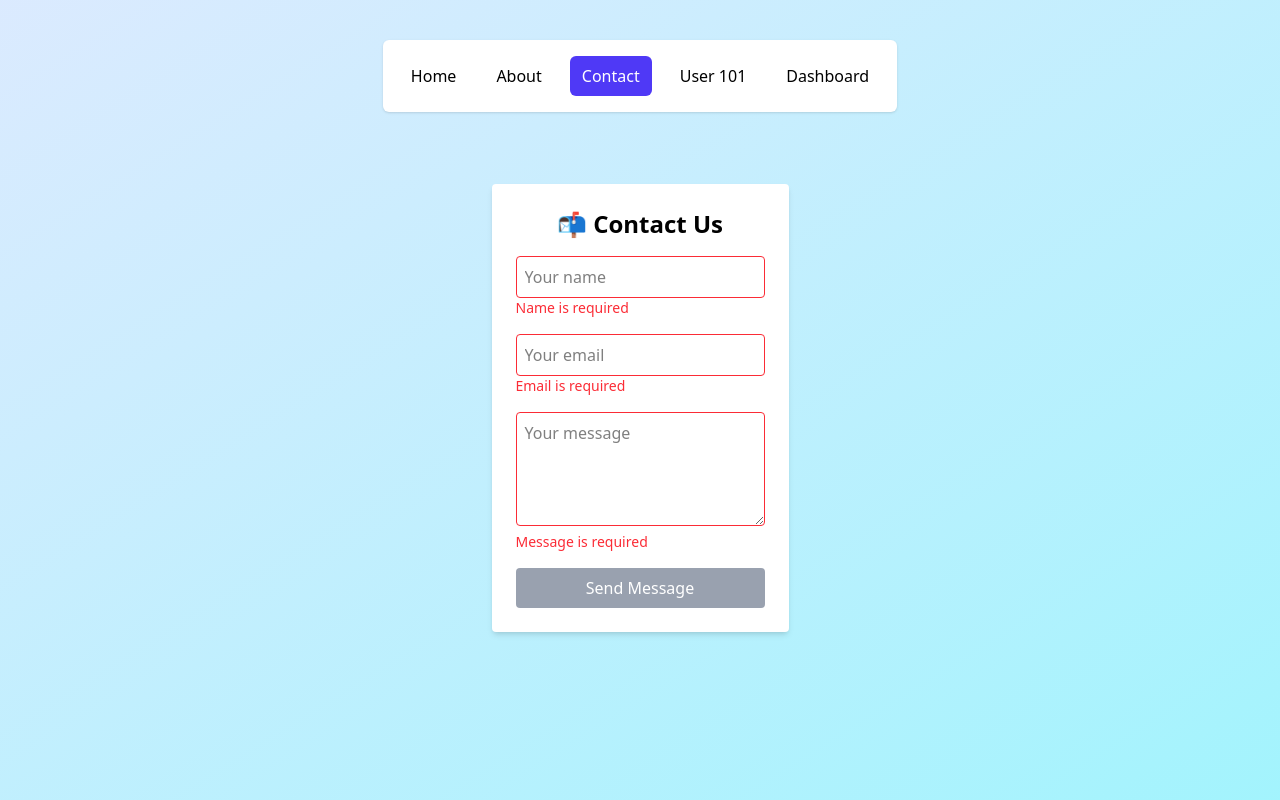
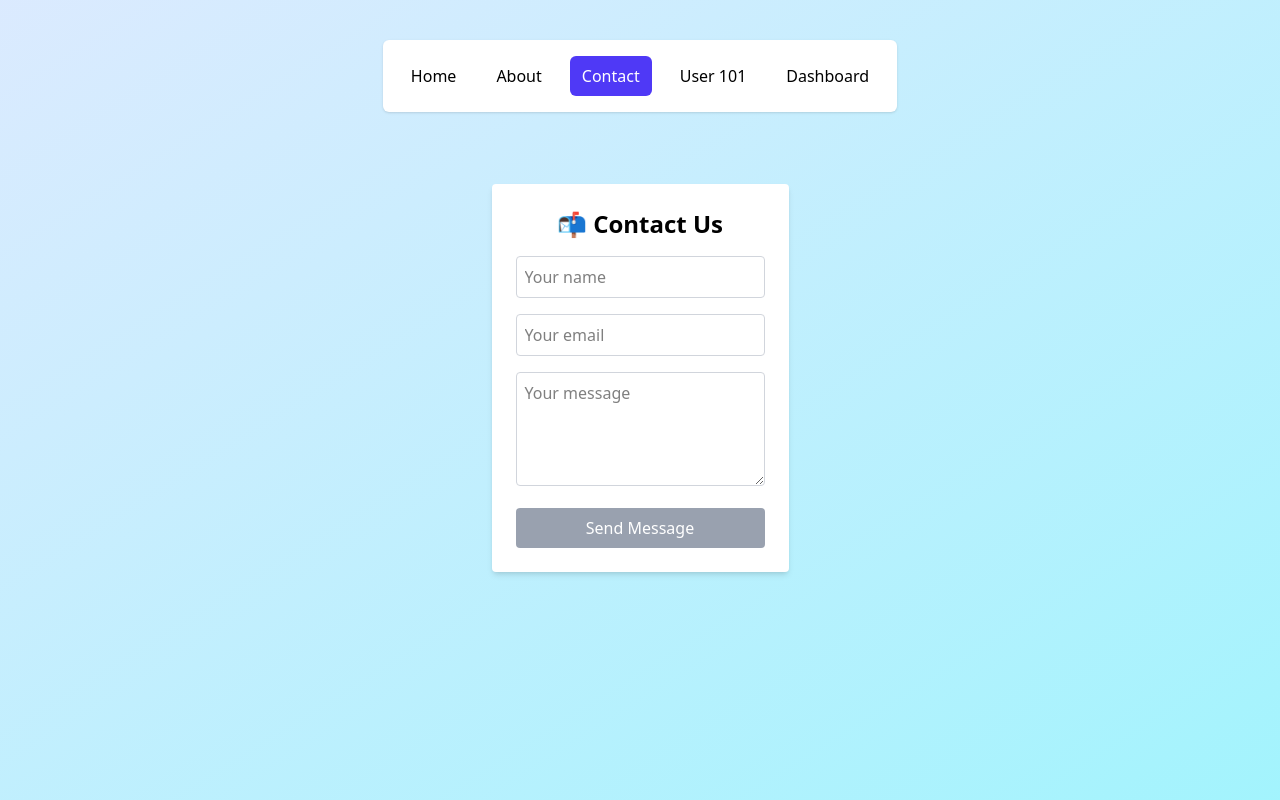
Before and after one commit to singhHariom1/react-from-scratch, a React (Vite) app: page /contact in a window 1280 px wide. Built offline with nearby package versions, Linux system fonts and the light colour scheme.

Commit message:
Stage 06.4: Improved validation with onBlur + added toast notifications

```diff
--- a/package.json
+++ b/package.json
@@ -14,6 +14,7 @@
     "axios": "^1.10.0",
     "react": "^19.1.0",
     "react-dom": "^19.1.0",
+    "react-hot-toast": "^2.5.2",
     "react-router-dom": "^7.6.3",
     "tailwindcss": "^4.1.11"
   },
--- a/src/components/ContactForm.jsx
+++ b/src/components/ContactForm.jsx
@@ -1,6 +1,7 @@
 import { useState, useEffect } from "react";
 import FormInput from "./FormInput";
 import FormTextarea from "./FormTextarea";
+import toast from "react-hot-toast";
 
 const ContactForm = () => {
   const [formData, setFormData] = useState({
@@ -11,6 +12,13 @@ const ContactForm = () => {
 
   const [errors, setErrors] = useState({});
   const [isFormValid, setIsFormValid] = useState(false);
+  const [touched, setTouched] = useState({});
+
+  const handleBlur = (e) => {
+    const { name } = e.target;
+
+    setTouched((prev) => ({ ...prev, [name]: true }));
+  };
 
   const handleChange = (e) => {
     const { name, value } = e.target;
@@ -40,8 +48,9 @@ const ContactForm = () => {
     if (!isFormValid) return;
 
     console.log("📝 Form submitted:", formData);
-    alert("Form submitted! Check console.");
+    toast.success("Message sent successfully! ✅");
     setFormData({ name: "", email: "", message: "" });
+    setTouched({});
   };
 
   return (
@@ -56,19 +65,20 @@ const ContactForm = () => {
           name="name"
           value={formData.name}
           onChange={handleChange}
+          onBlur={handleBlur}
           placeholder="Your name"
-          error={errors.name}
+          error={touched.name && errors.name}
         />
       </div>
 
       <div>
         <FormInput
-          type="email"
           name="email"
           value={formData.email}
           onChange={handleChange}
+          onBlur={handleBlur}
           placeholder="Your email"
-          error={errors.email}
+          error={touched.email && errors.email}
         />
       </div>
 
@@ -77,7 +87,8 @@ const ContactForm = () => {
         placeholder="Your message"
         value={formData.message}
         onChange={handleChange}
-        error={errors.message}
+        onBlur={handleBlur}
+        error={touched.message && errors.message}
       />
 
       <button
--- a/src/components/FormInput.jsx
+++ b/src/components/FormInput.jsx
@@ -3,6 +3,7 @@ const FormInput = ({
   name,
   value,
   onChange,
+  onBlur,
   placeholder,
   error,
 }) => {
@@ -13,6 +14,7 @@ const FormInput = ({
         name={name}
         value={value}
         onChange={onChange}
+        onBlur={onBlur}
         placeholder={placeholder}
         className={`w-full border p-2 rounded ${
           error ? "border-red-500" : "border-gray-300"
--- a/src/components/FormTextarea.jsx
+++ b/src/components/FormTextarea.jsx
@@ -1,10 +1,18 @@
-const FormTextarea = ({ name, value, onChange, placeholder, error }) => {
+const FormTextarea = ({
+  name,
+  value,
+  onChange,
+  onBlur,
+  placeholder,
+  error,
+}) => {
   return (
     <div>
       <textarea
         name={name}
         value={value}
         onChange={onChange}
+        onBlur={onBlur}
         placeholder={placeholder}
         rows={4}
         className={`w-full border p-2 rounded ${
--- a/src/main.jsx
+++ b/src/main.jsx
@@ -4,11 +4,13 @@ import App from "./App.jsx";
 import { BrowserRouter } from "react-router-dom";
 import "./index.css";
 import { AuthProvider } from "./context/AuthContext.jsx";
+import { Toaster } from "react-hot-toast";
 
 ReactDOM.createRoot(document.getElementById("root")).render(
   <BrowserRouter>
     <AuthProvider>
       <App />
+      <Toaster position="top-center" toastOptions={{ duration: 2000 }} />
     </AuthProvider>
   </BrowserRouter>
 );
```
Also changed, not shown: 1 other file (tests, documents, lock files or other folders).
